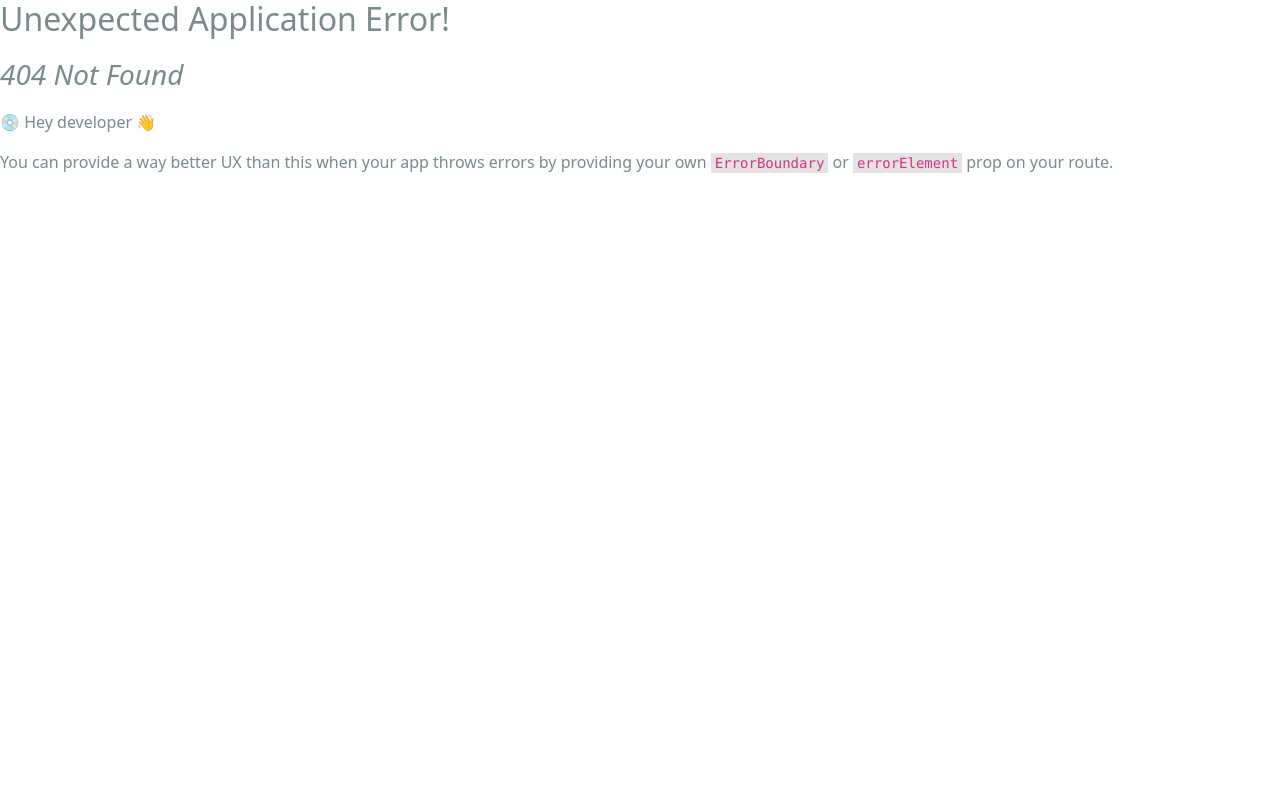
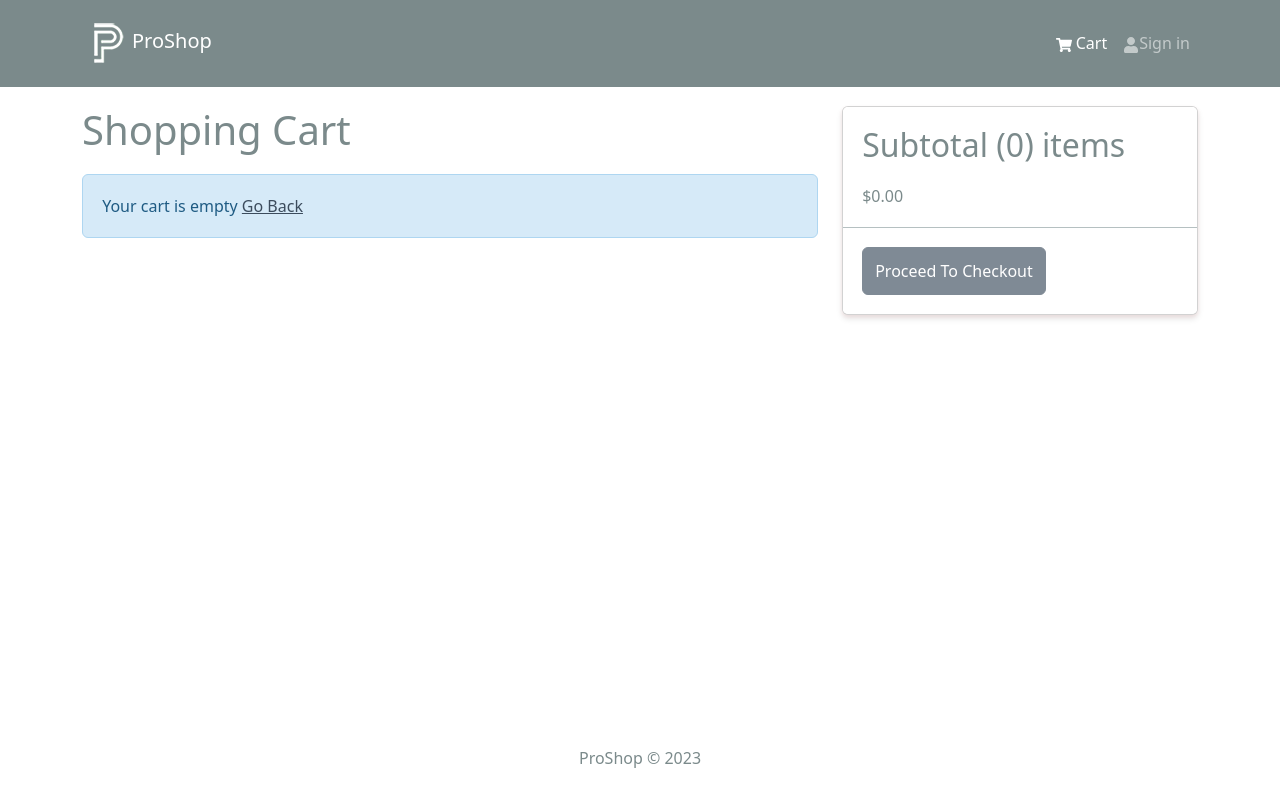
Before and after one commit to JeanHanna/ProShop, a React (Create React App) app in the folder frontend/: page /cart in a window 1280 px wide. Before the commit this address had no page. Shown: the top 802 px of the page. Built offline with nearby package versions, Linux system fonts and the light colour scheme.

Commit message:
cart screen

```diff
--- a/frontend/src/index.js
+++ b/frontend/src/index.js
@@ -15,12 +15,14 @@
 import reportWebVitals from './reportWebVitals';
 import HomeScreen from './screens/HomeScreen';
 import ProductScreen from './screens/ProductScreen';
+import CartScreen from './screens/CartScreen';
 
 const router = createBrowserRouter(
   createRoutesFromElements(
     <Route path="/" element={<App />}>
       <Route index={true} path="/" element={<HomeScreen />} />
       <Route path="/product/:id" element={<ProductScreen />} />
+      <Route path="/cart" element={<CartScreen />} />
     </Route>
   )
 )
--- /dev/null
+++ b/frontend/src/screens/CartScreen.jsx
@@ -0,0 +1,76 @@
+import {Link, useNavigate} from 'react-router-dom';
+import { useDispatch,useSelector } from 'react-redux';
+import {Row,Col,ListGroup,Image,Form,Button,Card} from 'react-bootstrap';
+import {FaTrash} from 'react-icons/fa';
+import Message from '../component/Message';
+import { addToCart } from '../slices/cartSlice';
+
+const CartScreen = () => {
+  const navigate = useNavigate();
+  const dispatch =useDispatch();
+
+  const cart = useSelector((state) => state.cart);
+  const {cartItems}=cart;
+
+  const addToCartHandler = async (product,qty) =>{
+    dispatch(addToCart({...product,qty}));
+  };
+  return <Row>
+    <Col md={8}>
+      <h1 style ={{ marginBottom:'20px'}}>Shopping Cart</h1>
+      { cartItems.length === 0 ? (
+        <Message>Your cart is empty <Link to='/'>Go Back</Link> </Message>
+      ):(
+        <ListGroup variant='flush'>
+          {cartItems.map((item) => (
+            <ListGroup.Item key={item._id}>
+              <Row>
+                <Col md={2}>
+                  <Image src = {item.image} alt={item.name} fluid round />
+                </Col>
+                <Col md={3}>
+                  <Link to={`/product/${item._id}`}>{item.name}</Link>
+                </Col>
+                <Col md={2}>${item.price}</Col>
+                <Col md={2}>
+                <Form.Control as='select' value={item.qty} onChange={(e) =>addToCartHandler(item,Number(e.target.value))}>
+                {[...Array(item.countInStock).keys()].map((x) => (
+                  <option key = { x+1 } value ={x+1}>
+                    {x +1}
+                  </option>
+                ))}
+                </Form.Control>
+                </Col>
+                <Col md={2}>
+                  <Button type='button' variant='light'>
+                    <FaTrash />
+                  </Button>
+                </Col>
+              </Row>
+            </ListGroup.Item>
+          ))}
+        </ListGroup>
+      )}
+    </Col>
+    <Col md ={4}>
+      <Card>
+        <ListGroup variant='flush'>
+          <ListGroup.Item>
+            <h2>
+              Subtotal ({cartItems.reduce((acc,item) => acc + item.qty, 0)})
+              items
+            </h2>
+            ${ cartItems.reduce((acc,item)=>acc+item.qty * item.price,0).toFixed(2)}
+          </ListGroup.Item>
+          <ListGroup.Item>
+            <Button type='button' class className='btn-block' disabled={cartItems.length === 0}>
+              Proceed To Checkout
+            </Button>
+          </ListGroup.Item>
+        </ListGroup>
+      </Card>
+    </Col>
+  </Row>
+}
+
+export default CartScreen
--- a/frontend/src/slices/cartSlice.js
+++ b/frontend/src/slices/cartSlice.js
@@ -12,7 +12,7 @@
       const existItem = state.cartItems.find((x) => x._id === item._id);
 
       if (existItem){
-        state.cartItems = state.cartItems.map((x) => x.id === existItem._id ? item : x);
+        state.cartItems = state.cartItems.map((x) => x._id === existItem._id ? item : x);
       }else{
         state.cartItems = [...state.cartItems, item];
       }
```
